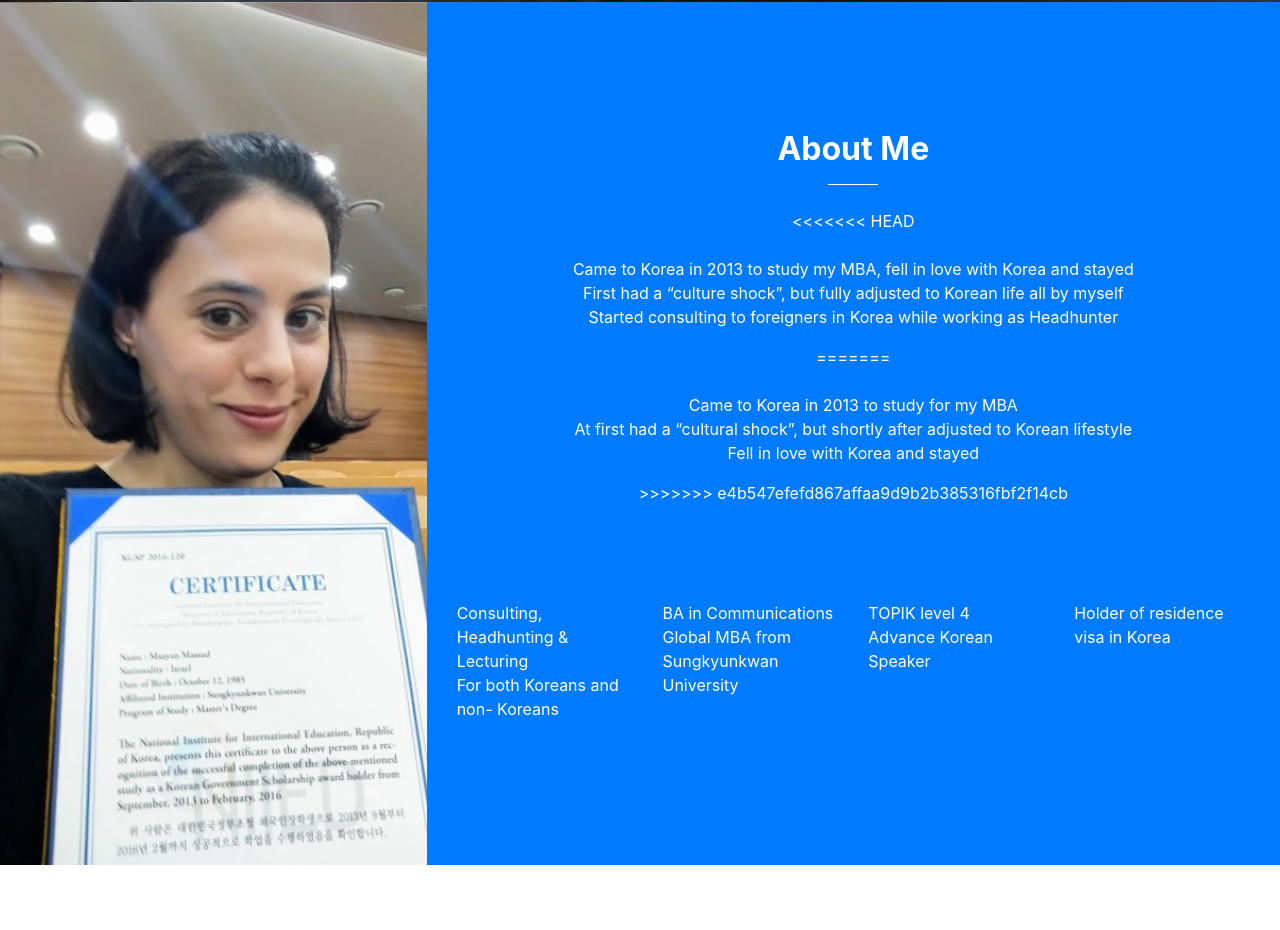
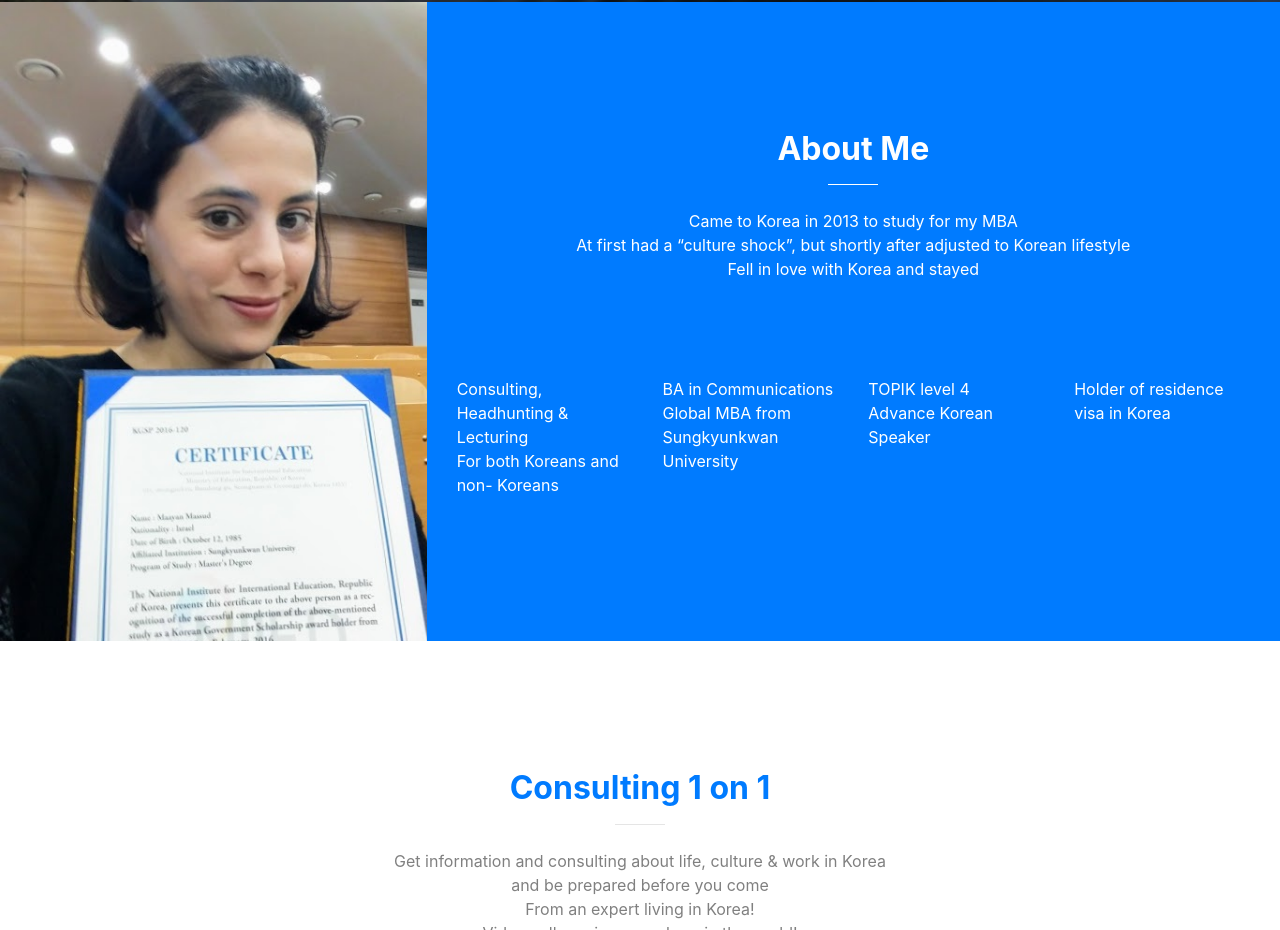
Before and after one commit to mgof/goforkorea, a website with bundled scripts: page index.html in a window 1280 px wide. Shown: the part 798-1728 px from the top of the page. Built offline with nearby package versions, Linux system fonts and the light colour scheme.

Commit message:
fixed merge

```diff
--- a/index.html
+++ b/index.html
@@ -129,11 +129,7 @@
                 <div class="mb-5">
                     <h2><strong>About Me</strong></h2>
                     <hr class="mb-4 border-white sr-ani-1">
-<<<<<<< HEAD
-                    <p class="mt-4 sr-icons">Came to Korea in 2013 to study my MBA, fell in love with Korea and stayed<br>First had a “culture shock”, but fully adjusted to Korean life all by myself<br>Started consulting to foreigners in Korea while working as Headhunter</p>
-=======
-                    <p class="mt-4 sr-icons">Came to Korea in 2013 to study for my MBA<br>At first had a “cultural shock”, but shortly after adjusted to Korean lifestyle<br>Fell in love with Korea and stayed</p>
->>>>>>> e4b547efefd867affaa9d9b2b385316fbf2f14cb
+                    <p class="mt-4 sr-icons">Came to Korea in 2013 to study for my MBA<br>At first had a “culture shock”, but shortly after adjusted to Korean lifestyle<br>Fell in love with Korea and stayed</p>
                 </div>
                 <div class="container text-left pt-5">
                   <div class="row">
```
